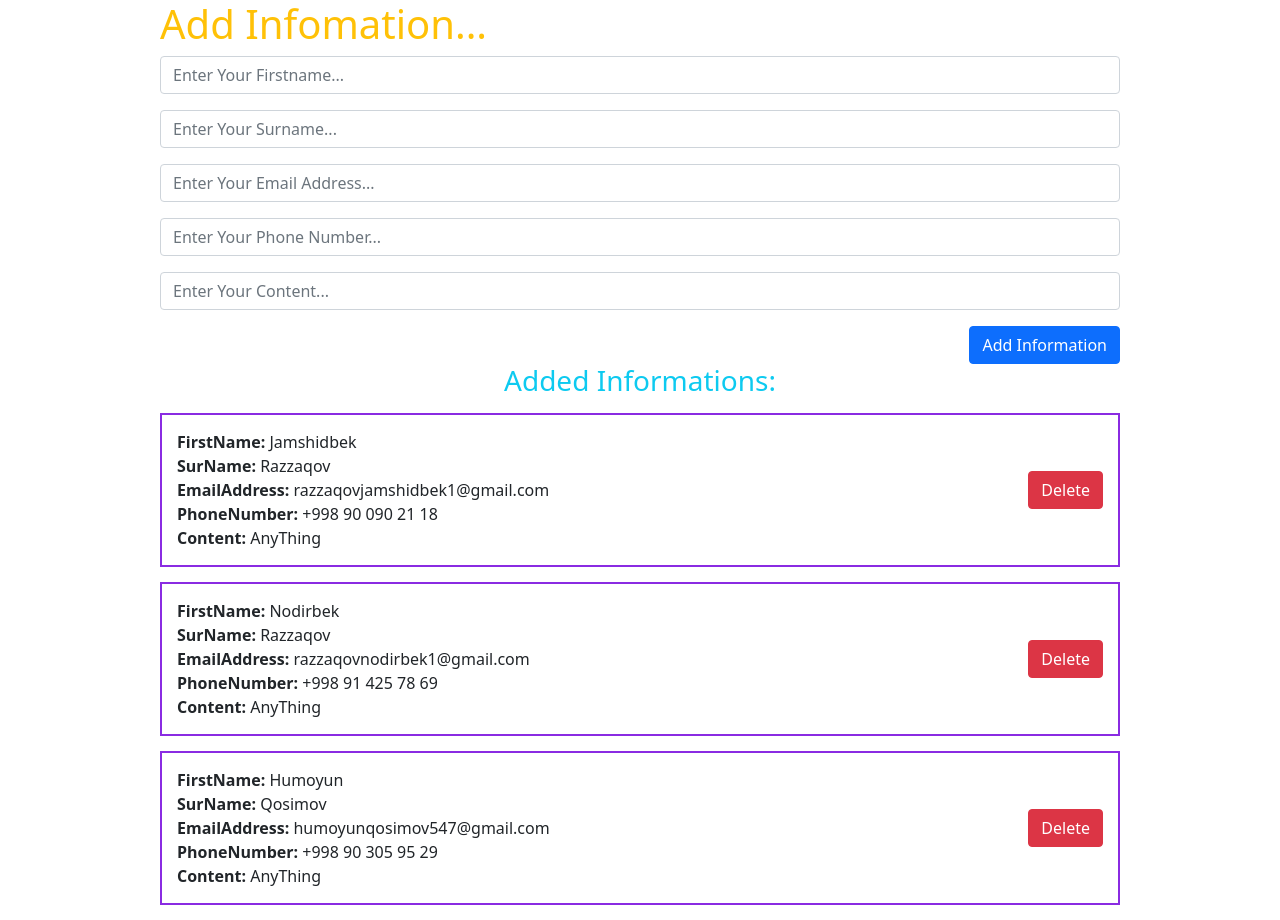
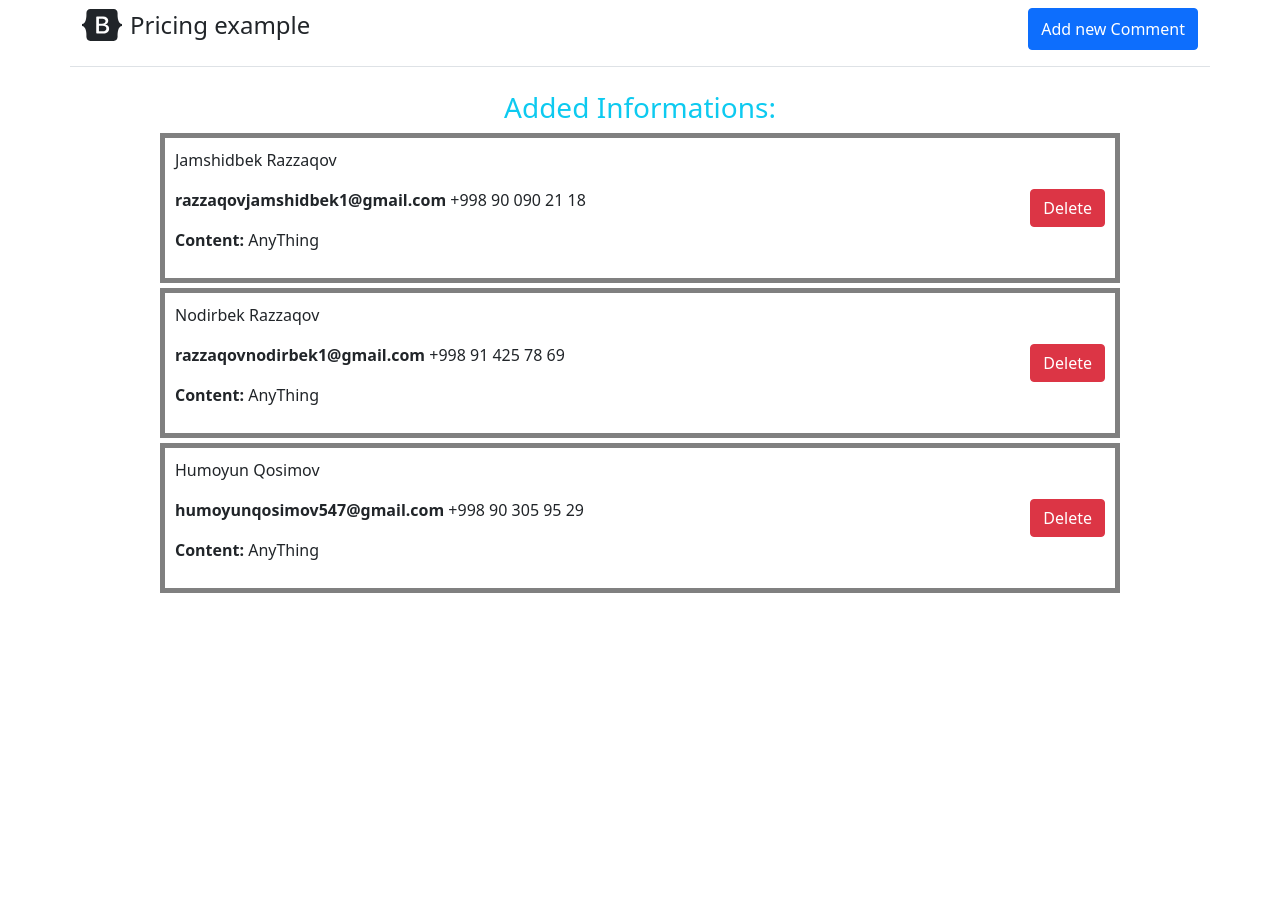
Before and after one commit to MrJ1M1/vuejs-practice, a Vue app: page / in a window 1280 px wide. After the commit the page ends 800 px from the top, so only its background shows below. Built offline with nearby package versions, Linux system fonts and the light colour scheme.

Commit message:
added MyModal

```diff
--- a/src/App.vue
+++ b/src/App.vue
@@ -1,27 +1,39 @@
 <template>
+  <navbar class="container" :showModal="showModal"/>
   <div>
-    <infomation-form @addComment="createInformation" />
-    <information-list :comments="comments"/>
+    <my-modal v-model:show="modalVisible">
+      <infomation-form @addComment="createInformation" />
+    </my-modal>
+    <information-list :comments="comments" @remove = "removeComment" />
   </div>
 </template>
 
 <script>
 import InfomationForm from './components/InfomationForm.vue';
 import InformationList from './components/InformationList.vue';
+import Navbar from './components/Navbar.vue';
 export default {
-  components: { InformationList, InfomationForm },
+  components: { InformationList, InfomationForm, Navbar },
   data() {
     return {
       comments:[
         {id: 1, firstname: 'Jamshidbek', surname: 'Razzaqov', email: 'razzaqovjamshidbek1@gmail.com', phone: '+998 90 090 21 18', content: 'AnyThing'},
         {id: 2, firstname: 'Nodirbek', surname: 'Razzaqov', email: 'razzaqovnodirbek1@gmail.com', phone: '+998 91 425 78 69', content: 'AnyThing'},
         {id: 3, firstname: 'Humoyun', surname: 'Qosimov', email: 'humoyunqosimov547@gmail.com', phone: '+998 90 305 95 29', content: 'AnyThing'}
-      ]
+      ],
+      modalVisible: false
     }
   },
   methods: {
     createInformation(comment){
       this.comments.push(comment);
+      this.modalVisible = false;
+    },
+    removeComment(comment){
+      this.comments = this.comments.filter(c => c.id != comment.id);
+    },
+    showModal(){
+      this.modalVisible = true;
     }
   },
 }
--- a/src/components/InfomationForm.vue
+++ b/src/components/InfomationForm.vue
@@ -1,6 +1,6 @@
 <template>
     <div>
-        <div class="w-75 mx-auto">
+        <div class="w-100 mx-auto">
             <h1 class="text-warning">Add Infomation...</h1>
             <form @submit.prevent>
                 <my-input v-model="comment.firstname"
--- a/src/components/InformationItem.vue
+++ b/src/components/InformationItem.vue
@@ -1,14 +1,12 @@
 <template>
     <div class="comment_item">
         <div>
-            <div><b>FirstName: </b> {{comment.firstname}} </div>
-            <div><b>SurName: </b> {{comment.surname}} </div>
-            <div><b>EmailAddress: </b> {{comment.email}} </div>
-            <div><b>PhoneNumber: </b> {{comment.phone}} </div>
-            <div><b>Content: </b> {{comment.content}} </div>
+            <p>{{comment.firstname}} {{comment.surname}}</p>
+            <p><b>{{comment.email}}</b> {{comment.phone}}</p>
+            <p><b>Content: </b> {{comment.content}} </p>
         </div>
         <div>
-            <my-button class="btn btn-danger">Delete</my-button>
+            <my-button class="btn btn-danger" @click="$emit('remove', commit)">Delete</my-button>
         </div>
     </div>
 </template>
--- a/src/components/InformationList.vue
+++ b/src/components/InformationList.vue
@@ -1,12 +1,16 @@
 <template>
-    <div>
+    <div v-if="comments.length > 0">
         <h3 class="text-center text-info">Added Informations:</h3>
         <information-item
             class="w-75 mx-auto comment_list"
             :comment="comment"
             v-for="comment in comments"
             :key="comment.id"
+            @remove="$emit('remove', comment)"
         />
+    </div>
+    <div v-else>
+        <h2 class="text-center text-danger">We can not find any comment</h2>
     </div>
 </template>
 
@@ -26,8 +30,8 @@ export default {
 
 <style scoped>
     .comment_list{
-        border: 2px solid blueviolet;
-        padding: 15px;
-        margin: 15px;
+        border: 5px solid gray;
+        padding: 10px;
+        margin: 5px;
     }
 </style>
--- /dev/null
+++ b/src/components/Navbar.vue
@@ -0,0 +1,24 @@
+<template>
+    <div class="d-flex flex-column flex-md-row align-items-center pb-3 mb-4 border-bottom">
+      <a href="/" class="d-flex align-items-center text-dark text-decoration-none">
+        <svg xmlns="http://www.w3.org/2000/svg" width="40" height="32" class="me-2" viewBox="0 0 118 94" role="img"><title>Bootstrap</title><path fill-rule="evenodd" clip-rule="evenodd" d="M24.509 0c-6.733 0-11.715 5.893-11.492 12.284.214 6.14-.064 14.092-2.066 20.577C8.943 39.365 5.547 43.485 0 44.014v5.972c5.547.529 8.943 4.649 10.951 11.153 2.002 6.485 2.28 14.437 2.066 20.577C12.794 88.106 17.776 94 24.51 94H93.5c6.733 0 11.714-5.893 11.491-12.284-.214-6.14.064-14.092 2.066-20.577 2.009-6.504 5.396-10.624 10.943-11.153v-5.972c-5.547-.529-8.934-4.649-10.943-11.153-2.002-6.484-2.28-14.437-2.066-20.577C105.214 5.894 100.233 0 93.5 0H24.508zM80 57.863C80 66.663 73.436 72 62.543 72H44a2 2 0 01-2-2V24a2 2 0 012-2h18.437c9.083 0 15.044 4.92 15.044 12.474 0 5.302-4.01 10.049-9.119 10.88v.277C75.317 46.394 80 51.21 80 57.863zM60.521 28.34H49.948v14.934h8.905c6.884 0 10.68-2.772 10.68-7.727 0-4.643-3.264-7.207-9.012-7.207zM49.948 49.2v16.458H60.91c7.167 0 10.964-2.876 10.964-8.281 0-5.406-3.903-8.178-11.425-8.178H49.948z" fill="currentColor"></path></svg>
+        <span class="fs-4">Pricing example</span>
+      </a>
+
+      <nav class="d-inline-flex mt-2 mt-md-0 ms-md-auto">
+        <my-button @click="showModal" class="py-2 mt-2 btn btn-primary text-decoration-none">Add new Comment</my-button>
+      </nav>
+    </div>
+</template>
+<script>
+export default {
+    props:{
+      showModal:{
+        type: Function
+      }
+    }
+}
+</script>
+<style scoped>
+
+</style>
--- /dev/null
+++ b/src/components/UI/MyModal.vue
@@ -0,0 +1,45 @@
+<template>
+    <div class="modal" v-if="show" @click.stop="hideModal">
+        <div @click.stop class="modal_content">
+            <slot></slot>
+        </div>
+    </div>
+</template>
+
+<script>
+export default {
+    name: 'my-modal',
+    props:{
+        show: {
+            type: Boolean,
+            default: false
+        },
+    },
+    methods: {
+        hideModal(){
+            this.$emit('update:show', false);
+        }
+    },
+}
+</script>
+
+<style scoped>
+    .modal{
+        position: fixed;
+        top: 0;
+        left: 0;
+        width: 100%;
+        height: 100%;
+        background-color: rgba(0,0, 0, 0.5);
+        z-index: 10;
+        display: flex;
+    }
+    .modal_content{
+        margin: auto;
+        background: #fff;
+        border-radius: 15px;
+        padding: 20px;
+        width: 50%;
+        min-height: 100px;
+    }
+</style>
--- a/src/components/UI/index.js
+++ b/src/components/UI/index.js
@@ -1,7 +1,9 @@
 import MyButton from './MyButton'
 import MyInput from './MyInput'
+import MyModal from './MyModal'
 
 export default [
     MyButton,
-    MyInput
+    MyInput,
+    MyModal
 ]
--- a/src/main.js
+++ b/src/main.js
@@ -2,7 +2,9 @@ import { createApp } from 'vue'
 import App from './App.vue'
 import components from './components/UI'
 const app = createApp(App);
+
 components.forEach(component => {
     app.component(component.name, component)
-})
-app.mount('#app')
+});
+
+app.mount('#app');
```
